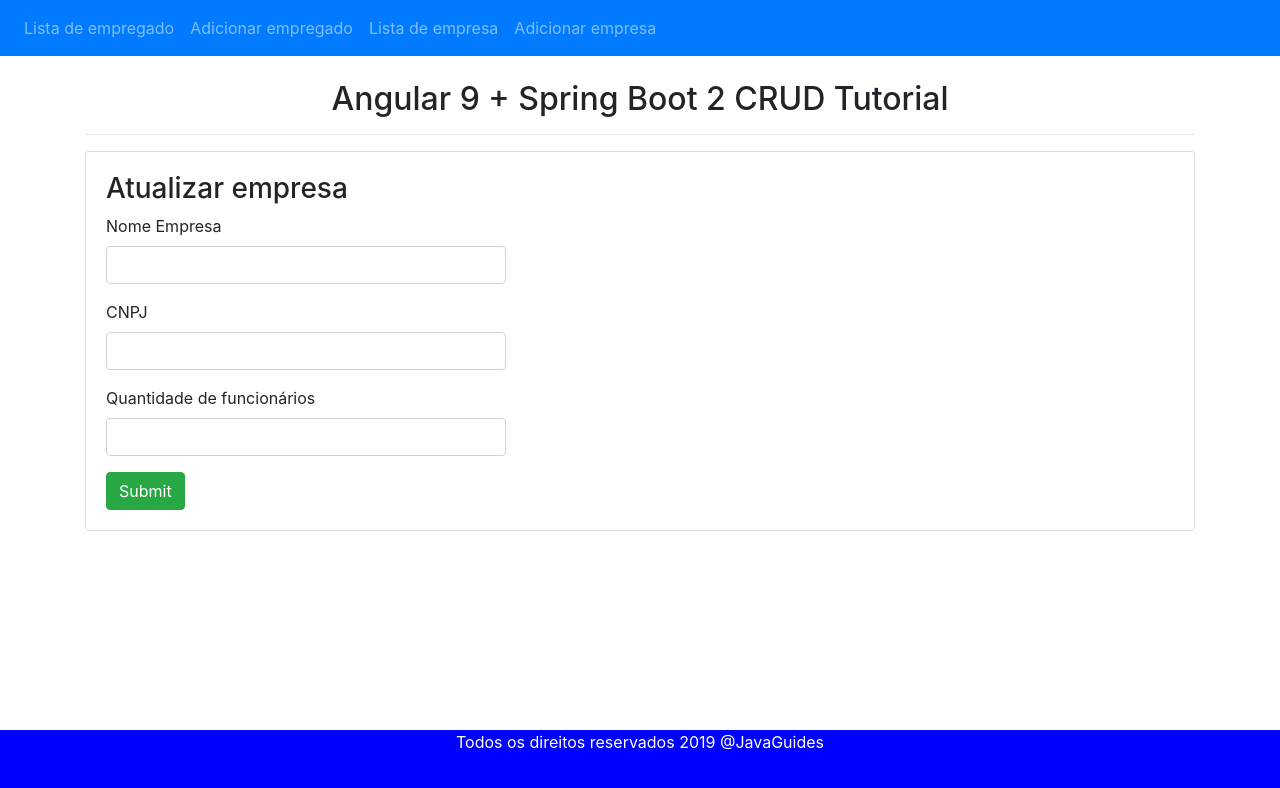
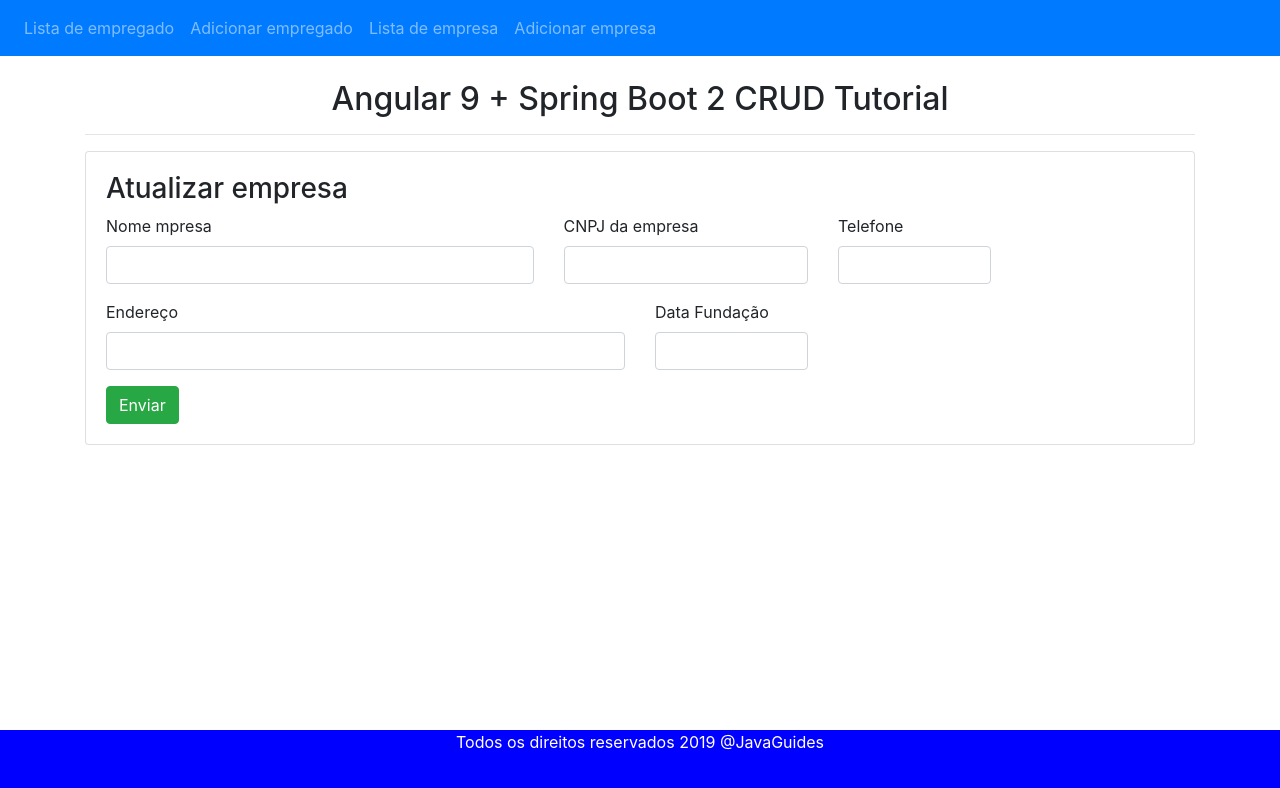
Before and after one commit to renatorsdeoliveira/topicos-especiais, an Angular app in the folder frontend/: page /updateEmpresa/1 in a window 1280 px wide. Shown: the top 788 px of the page. Built offline with nearby package versions, Linux system fonts and the light colour scheme; no server answers.

Commit message:
Alterado os components empresa

```diff
--- a/frontend/src/app/empresa-details/empresa-details.component.html
+++ b/frontend/src/app/empresa-details/empresa-details.component.html
@@ -5,14 +5,27 @@
   <div>
     <label><b>Nome Empresa: </b></label> {{empresa.nomeEmpresa}}
   </div>
+
   <div>
     <label><b>CNPJ: </b></label> {{empresa.cnpjEmpresa}}
   </div>
+
   <div>
-    <label><b>Quantidade de funcionários: </b></label> {{empresa.qtdFuncionarios}}
+    <label><b>Telefone: </b></label> {{empresa.telefone}}
   </div>
+
+  <div>
+    <label><b>Endereço: </b></label> {{empresa.endereco}}
+  </div>
+
+  <div>
+    <label><b>Data Fundação: </b></label> {{empresa.dataFundacao}}
+  </div>
+
+  <div>
+    <label><b>Proprietário: </b></label> {{empresa.proprietario}}
+  </div>
+
 </div>
-
-<br>
 <br>
 <button (click)="list()" class="btn btn-primary">Voltar à lista de empresas</button><br>
--- a/frontend/src/app/empresa-list/empresa-list.component.html
+++ b/frontend/src/app/empresa-list/empresa-list.component.html
@@ -8,7 +8,8 @@
           <tr>
             <th>Nome Empresa</th>
             <th>CNPJ</th>
-            <th>QDT de funcionários</th>
+            <th>Data Fundação</th>
+            <th>Proprietário</th>
             <th>Ações</th>
           </tr>
         </thead>
@@ -16,7 +17,8 @@
           <tr *ngFor="let empresa of empresas | async">
             <td>{{empresa.nomeEmpresa}}</td>
             <td>{{empresa.cnpjEmpresa}}</td>
-            <td>{{empresa.qtdFuncionarios}}</td>
+            <td>{{empresa.dataFundacao}}</td>
+            <td>{{empresa.proprietario}}</td>
             <td><button (click)="deleteEmpresa(empresa.id)" class="btn btn-danger">Deletar</button>
                 <button (click)="updateEmpresa(empresa.id)" class="btn btn-info" style="margin-left: 10px">Atualizar</button>
                 <button (click)="empresaDetails(empresa.id)" class="btn btn-info" style="margin-left: 10px">Detalhes</button>
--- a/frontend/src/app/update-empresa/update-empresa.component.html
+++ b/frontend/src/app/update-empresa/update-empresa.component.html
@@ -1,21 +1,45 @@
 <h3>Atualizar empresa</h3>
-<div style="width: 400px;">
+<div>
   <form (ngSubmit)="onSubmit()">
-    <div class="form-group">
-      <label for="nomeEmpresa">Nome Empresa</label>
-      <input type="text" class="form-control" id="nomeEmpresa" required [(ngModel)]="empresa.nomeEmpresa" name="nomeEmpresa">
+    <div class="row">
+
+      <div class="form-group col-5">
+        <label for="nomeEmpresa">Nome mpresa</label>
+        <input type="text" class="form-control" id="nomeEmpresa" required [(ngModel)]="empresa.nomeEmpresa"
+          name="nomeEmpresa">
+      </div>
+
+      <div class="form-group col-3">
+        <label for="cnpjEmpresa">CNPJ da empresa</label>
+        <input type="text" class="form-control" id="cnpjEmpresa" required [(ngModel)]="empresa.cnpjEmpresa"
+          name="cnpjEmpresa">
+      </div>
+
+
+      <div class="form-group col-2">
+        <label for="telefone">Telefone</label>
+        <input type="text" class="form-control" id="telefone" required [(ngModel)]="empresa.telefone"
+          name="telefone">
+      </div>
+
+      <div class="form-group col-6">
+        <label for="endereco">Endereço</label>
+        <input type="text" class="form-control" id="endereco" required [(ngModel)]="empresa.endereco"
+          name="endereco">
+      </div>
+
+      <div class="form-group col-2">
+        <label for="dataFundacao">Data Fundação</label>
+        <input type="text" class="form-control" id="dataFundacao" required [(ngModel)]="empresa.dataFundacao"
+          name="dataFundacao">
+      </div>
+
+      <div class="col-12">
+
+      <button type="submit" class="btn btn-success">Enviar</button>
+
+      </div>
+
     </div>
-
-    <div class="form-group">
-      <label for="cnpjEmpresa">CNPJ</label>
-      <input type="number" class="form-control" id="cnpjEmpresa" required [(ngModel)]="empresa.cnpjEmpresa" name="cnpjEmpresa">
-    </div>
-
-    <div class="form-group">
-      <label for="qtdFuncionarios">Quantidade de funcionários</label>
-      <input type="number" class="form-control" id="qtdFuncionarios" required [(ngModel)]="empresa.qtdFuncionarios" name="qtdFuncionarios">
-    </div>
-
-    <button type="submit" class="btn btn-success">Submit</button>
   </form>
 </div>
```
Also changed, not shown: frontend/src/app/empresa.ts (+7 -3 lines), frontend/src/app/empresa.ts.ts (+5 -3 lines).
